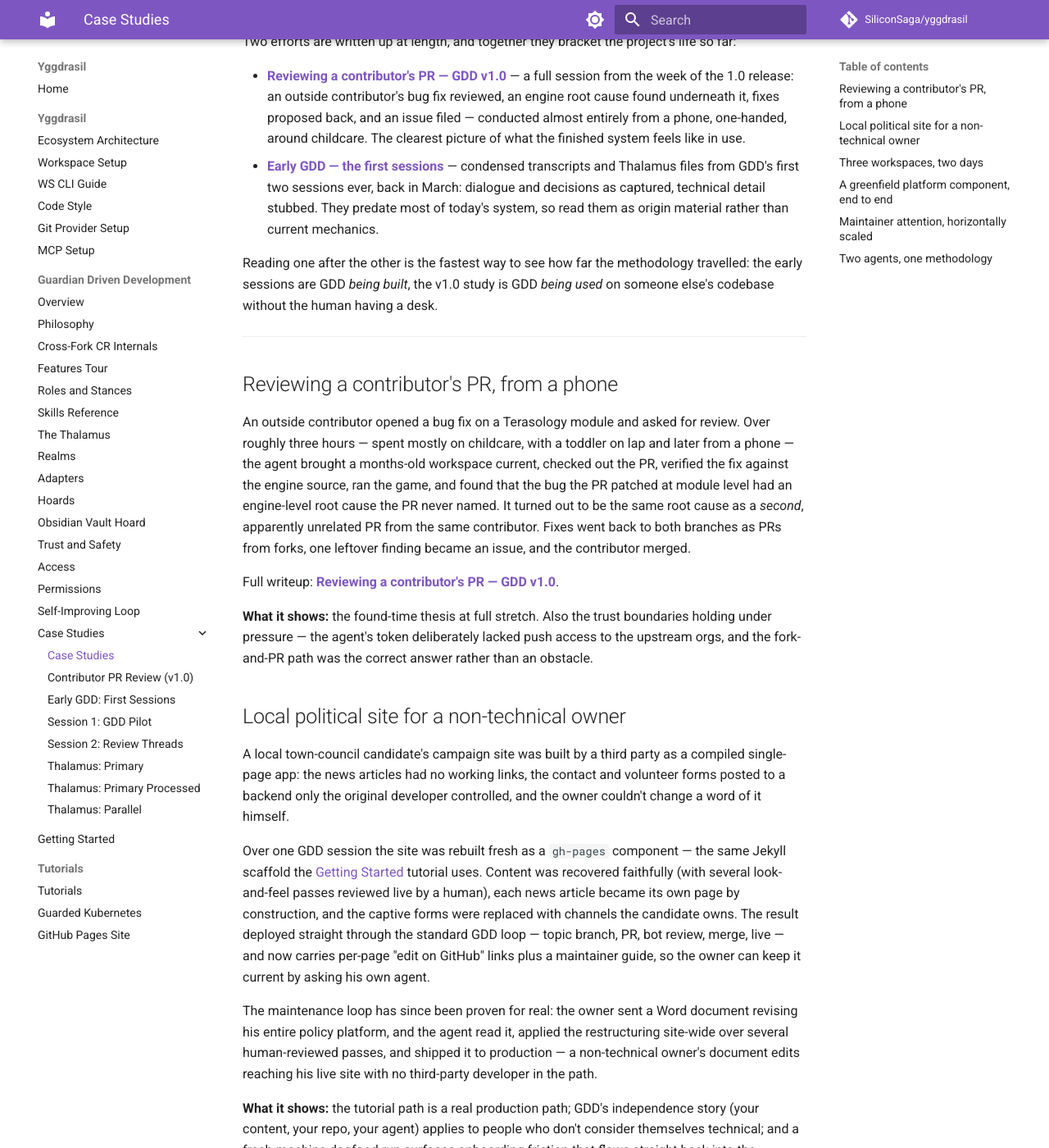
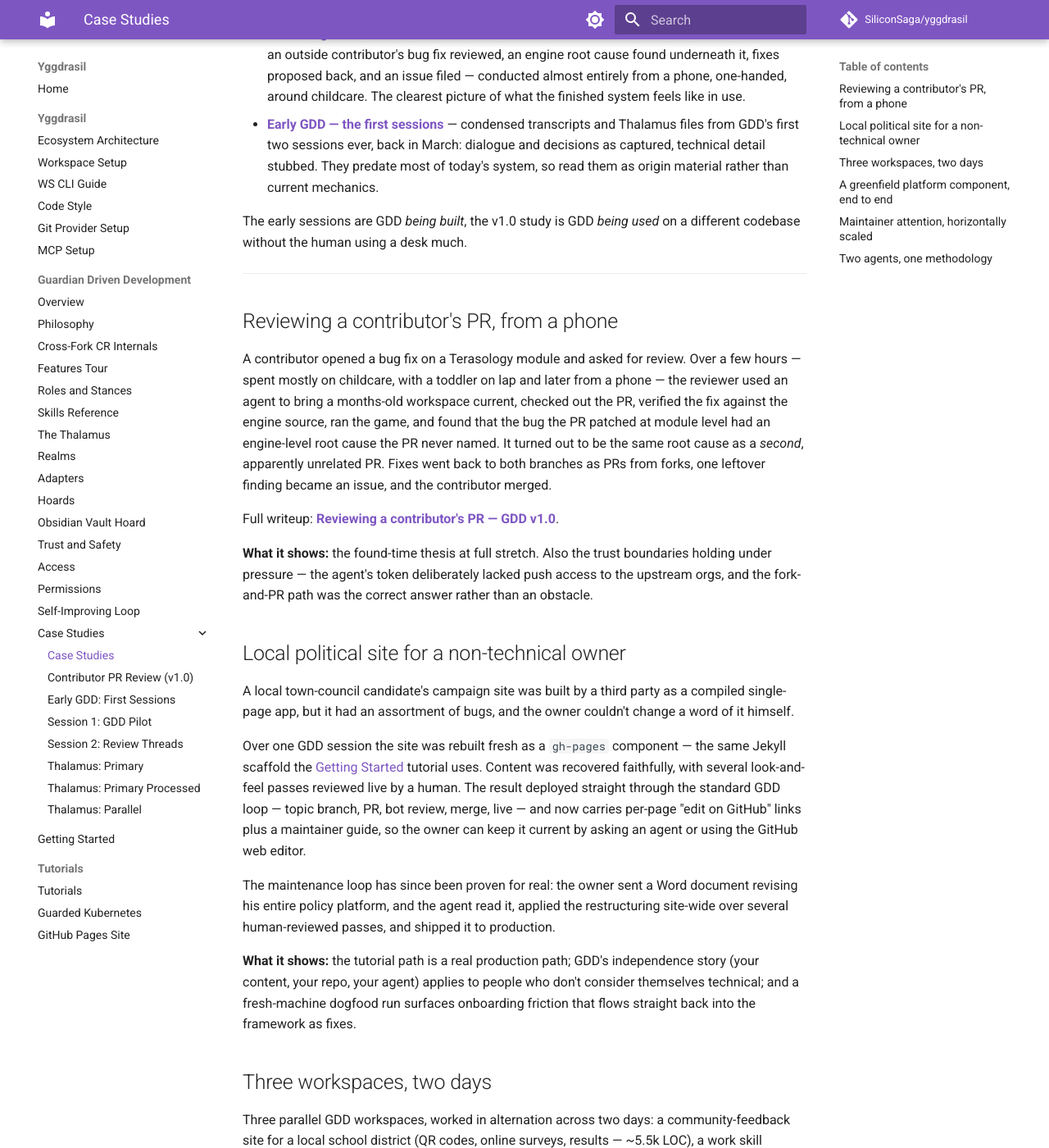
Before and after one commit to SiliconSaga/yggdrasil, an MkDocs documentation site: the page built from docs/gdd/case-studies/index.md, in a window 1280 px wide and 1400 px high, scrolled down 300 px. Shown: the whole window at 82% size. Built offline with MkDocs 1.6.1 and Material for MkDocs 9.7.7, drawn with Linux system fonts in a browser that asks for light colours; comment, search, counter and statistics services are not loaded; some of the changed text lies outside the part shown.

Commit message:
doc: Initial partial human pass on case study details

```diff
--- a/docs/gdd/case-studies/index.md
+++ b/docs/gdd/case-studies/index.md
@@ -1,19 +1,19 @@
 # Case Studies
 
-GDD applied to real work — recent, concrete, and messier than a tutorial. Most entries here are short vignettes of an actual effort run through the methodology, with a note on what each demonstrates. Longer writeups of several of these are planned (see the [roadmap](../roadmap.md)); the vignettes stand on their own.
+GDD applied to real work — recent, concrete, and messier than a tutorial. See also the [roadmap](../roadmap.md)) for potential upcoming arcs serving a specific story.
 
 Two efforts are written up at length, and together they bracket the project's life so far:
 
 - **[Reviewing a contributor's PR — GDD v1.0](terasology-contributor-review.md)** — a full session from the week of the 1.0 release: an outside contributor's bug fix reviewed, an engine root cause found underneath it, fixes proposed back, and an issue filed — conducted almost entirely from a phone, one-handed, around childcare. The clearest picture of what the finished system feels like in use.
 - **[Early GDD — the first sessions](early-gdd.md)** — condensed transcripts and Thalamus files from GDD's first two sessions ever, back in March: dialogue and decisions as captured, technical detail stubbed. They predate most of today's system, so read them as origin material rather than current mechanics.
 
-Reading one after the other is the fastest way to see how far the methodology travelled: the early sessions are GDD *being built*, the v1.0 study is GDD *being used* on someone else's codebase without the human having a desk.
+The early sessions are GDD *being built*, the v1.0 study is GDD *being used* on a different codebase without the human using a desk much.
 
 ---
 
 ## Reviewing a contributor's PR, from a phone
 
-An outside contributor opened a bug fix on a Terasology module and asked for review. Over roughly three hours — spent mostly on childcare, with a toddler on lap and later from a phone — the agent brought a months-old workspace current, checked out the PR, verified the fix against the engine source, ran the game, and found that the bug the PR patched at module level had an engine-level root cause the PR never named. It turned out to be the same root cause as a *second*, apparently unrelated PR from the same contributor. Fixes went back to both branches as PRs from forks, one leftover finding became an issue, and the contributor merged.
+A contributor opened a bug fix on a Terasology module and asked for review. Over a few hours — spent mostly on childcare, with a toddler on lap and later from a phone — the reviewer used an agent to bring a months-old workspace current, checked out the PR, verified the fix against the engine source, ran the game, and found that the bug the PR patched at module level had an engine-level root cause the PR never named. It turned out to be the same root cause as a *second*, apparently unrelated PR. Fixes went back to both branches as PRs from forks, one leftover finding became an issue, and the contributor merged.
 
 Full writeup: **[Reviewing a contributor's PR — GDD v1.0](terasology-contributor-review.md)**.
 
@@ -21,11 +21,11 @@
 
 ## Local political site for a non-technical owner
 
-A local town-council candidate's campaign site was built by a third party as a compiled single-page app: the news articles had no working links, the contact and volunteer forms posted to a backend only the original developer controlled, and the owner couldn't change a word of it himself.
+A local town-council candidate's campaign site was built by a third party as a compiled single-page app, but it had an assortment of bugs, and the owner couldn't change a word of it himself.
 
-Over one GDD session the site was rebuilt fresh as a `gh-pages` component — the same Jekyll scaffold the [Getting Started](../../getting-started.md) tutorial uses. Content was recovered faithfully (with several look-and-feel passes reviewed live by a human), each news article became its own page by construction, and the captive forms were replaced with channels the candidate owns. The result deployed straight through the standard GDD loop — topic branch, PR, bot review, merge, live — and now carries per-page "edit on GitHub" links plus a maintainer guide, so the owner can keep it current by asking his own agent.
+Over one GDD session the site was rebuilt fresh as a `gh-pages` component — the same Jekyll scaffold the [Getting Started](../../getting-started.md) tutorial uses. Content was recovered faithfully, with several look-and-feel passes reviewed live by a human. The result deployed straight through the standard GDD loop — topic branch, PR, bot review, merge, live — and now carries per-page "edit on GitHub" links plus a maintainer guide, so the owner can keep it current by asking an agent or using the GitHub web editor.
 
-The maintenance loop has since been proven for real: the owner sent a Word document revising his entire policy platform, and the agent read it, applied the restructuring site-wide over several human-reviewed passes, and shipped it to production — a non-technical owner's document edits reaching his live site with no third-party developer in the path.
+The maintenance loop has since been proven for real: the owner sent a Word document revising his entire policy platform, and the agent read it, applied the restructuring site-wide over several human-reviewed passes, and shipped it to production.
 
 **What it shows:** the tutorial path is a real production path; GDD's independence story (your content, your repo, your agent) applies to people who don't consider themselves technical; and a fresh-machine dogfood run surfaces onboarding friction that flows straight back into the framework as fixes.
 
@@ -33,17 +33,17 @@
 
 Three parallel GDD workspaces, worked in alternation across two days: a community-feedback site for a local school district (QR codes, online surveys, results — ~5.5k LOC), a work skill helping newer engineers operate releases for services following a specific GitOps pattern (~3k LOC), and an arc on GDD itself (a hook rejecting opaque shell composition, plus related utility and safety work — ~3k LOC). Every piece went through design docs, bot review, and testing; the per-machine Thalamus files and arcs kept each workspace's state recoverable whenever attention rotated back to it.
 
-**What it shows:** the methodology's answer to context-switching. Arcs and the Thalamus make it cheap to drop a thread mid-flight and pick it up days later — which is exactly the "found snippets of time" reality the framework was designed around.
+**What it shows:** the methodology's answer to context-switching. Arcs and the Thalamus make it cheap to drop a thread mid-flight and pick it up days later, even on a different system — which is exactly the "found snippets of time" reality the framework was designed around.
 
 ## A greenfield platform component, end to end
 
-A new Backstage-based developer portal component went from idea to merged across a handful of sessions on two machines: brainstorm → design and plan docs (reviewed as their own CRs) → BDD scenarios written before the code → a scaffolded app hardened test-first → live end-to-end validation against a homelab cluster → several rounds of CodeRabbit and Copilot review → merged with the component registered into the community realm. The cross-host arc (same slug in each machine's thalamus) helped visibility on which two systems were involved.
+A new Backstage-based developer portal component went from idea to merged across a handful of sessions on different machines: brainstorm → design and plan docs (reviewed as their own CRs) → BDD scenarios written before the code → a scaffolded app hardened test-first → live end-to-end validation against a homelab cluster → several rounds of CodeRabbit and Copilot review → merged with the component registered into the community realm. The cross-host arc (same slug in each machine's thalamus) helped visibility on which systems were involved.
 
 **What it shows:** the full GDD loop on something substantial — plans as reviewable artifacts, tests before implementation, bots plus human judgment on review, and multi-machine continuity through the thalami hoard.
 
 ## Maintainer attention, horizontally scaled
 
-On a long-running open-source voxel game, a years-old dependency-injection overhaul PR — too large for any human to comfortably hold in their head — was merged as "good enough" and its review findings split into follow-up PRs processed over subsequent days with minimal overhead. GDD's review tooling (`ws review`, the triage skill) let one maintainer keep pace with a broad set of parallel PRs: processing bot findings, harvesting patterns, and filing issues in the gaps between other responsibilities.
+For the [Terasology](https://terasology.org/) project started in 2011, a years-old dependency-injection overhaul PR — too large for any human to comfortably hold in their head — was eventually merged as "good enough" after extensive efforts, and then its review findings immediately split via agent into follow-up PRs processed over subsequent days with minimal overhead. GDD's review tooling (`ws review`, the triage skill) let one maintainer keep pace with a broad set of parallel PRs: processing bot findings, harvesting patterns, and filing issues in the gaps between other responsibilities.
 
 **What it shows:** GDD isn't only contributor-side. It scales *maintainer* attention — the scarcest resource in most community projects.
 
```
Also changed, not shown: other parts of docs/gdd/case-studies/index.md (+1 -1 lines), docs/gdd/case-studies/terasology-contributor-review.md (+2 -2 lines).
